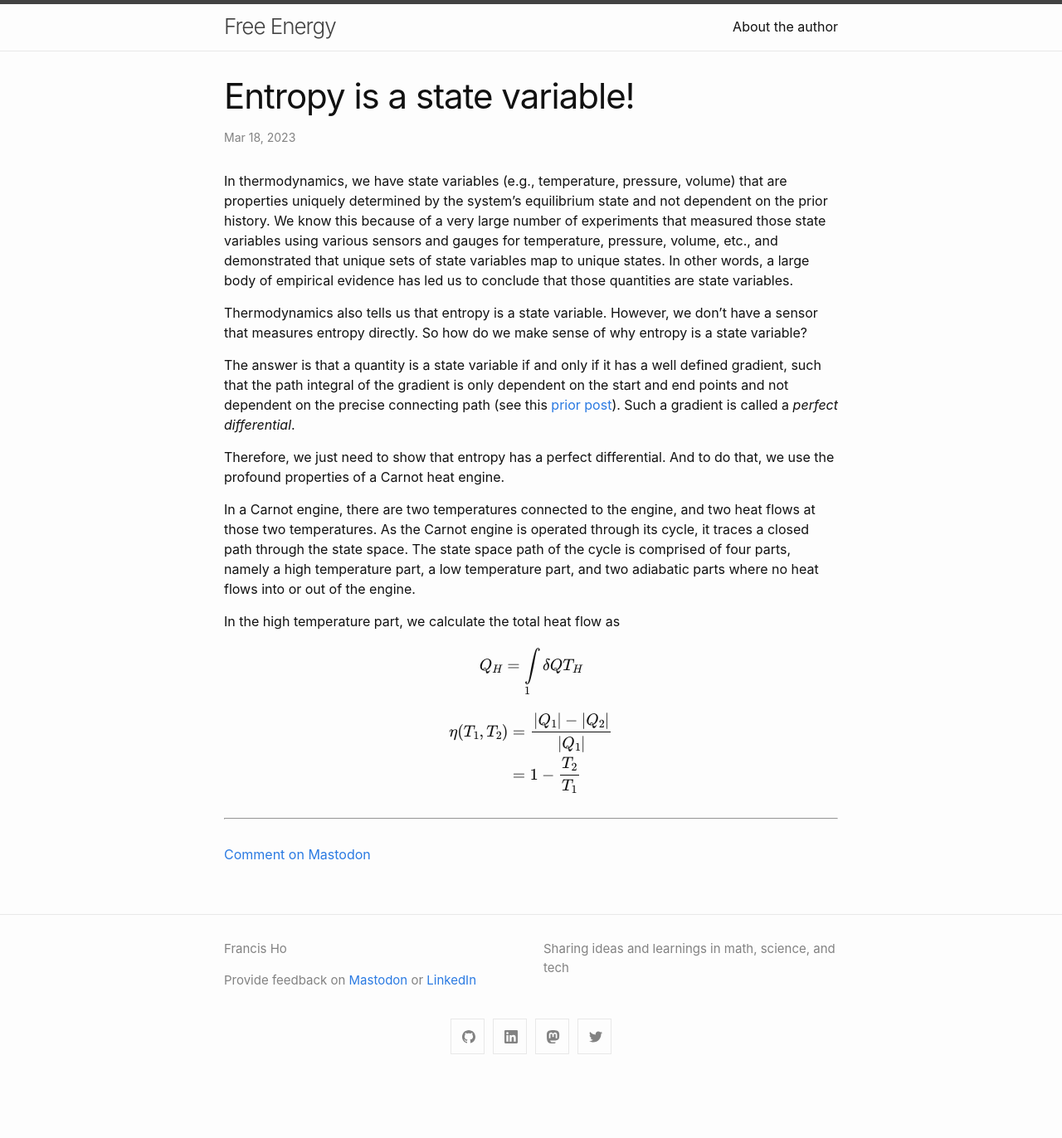
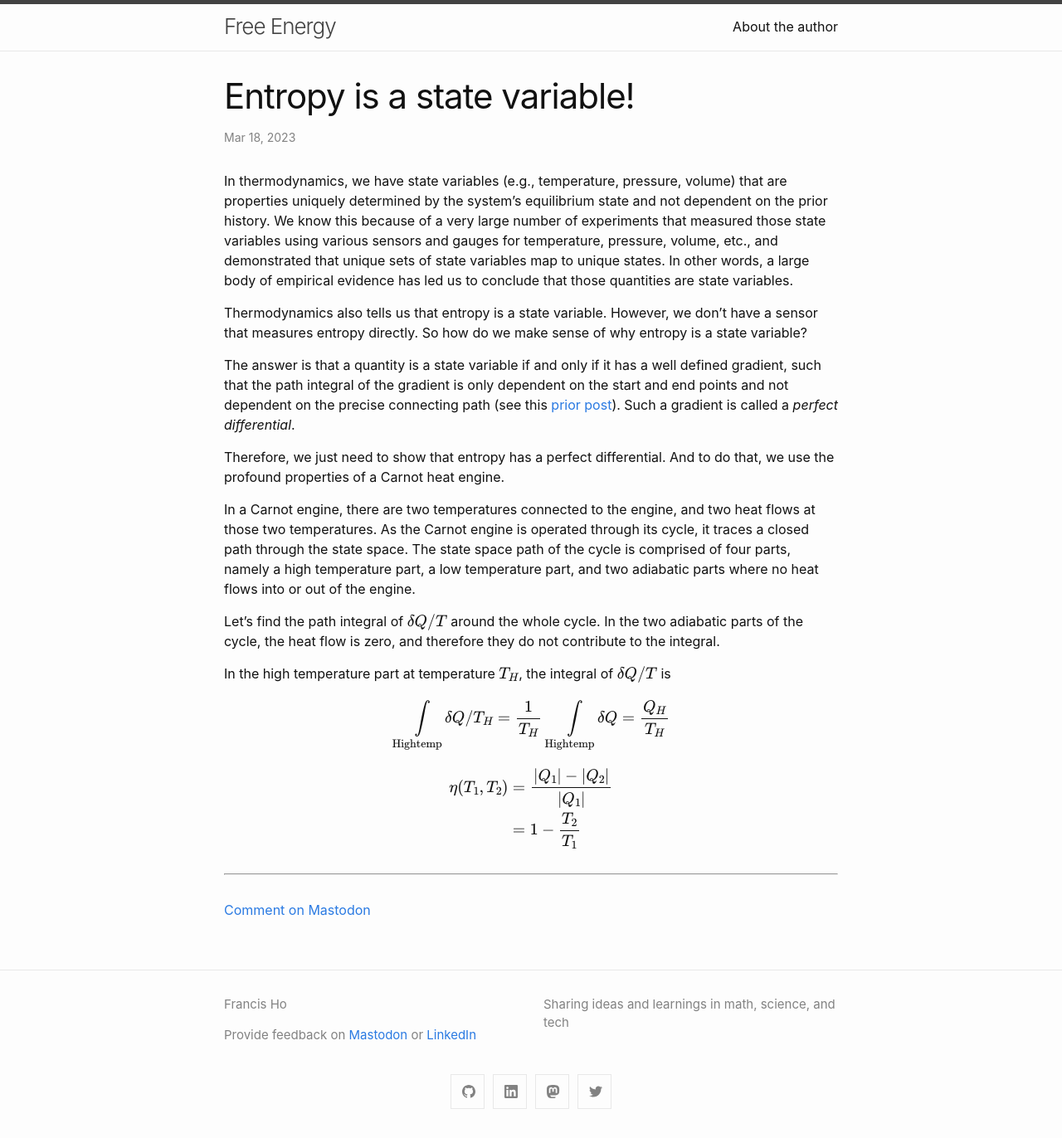
Before and after one commit to sunfishstanford/sunfishstanford.github.io, a Jekyll site: the page built from _posts/2023-03-18-EntropyStateVariable.md, in a window 1280 px wide. Shown: the whole page at 83% size. Built offline with Jekyll 4.4.1, drawn with Linux system fonts in a browser that asks for light colours; formulas are drawn with MathJax 3; comment, search, counter and statistics services are not loaded; before the commit the page ends 1306 px from its top, so only the background shows below that.

Commit message:
Update 2023-03-18-EntropyStateVariable.md

```diff
--- a/_posts/2023-03-18-EntropyStateVariable.md
+++ b/_posts/2023-03-18-EntropyStateVariable.md
@@ -20,10 +20,12 @@ Therefore, we just need to show that entropy has a perfect differential. And to
 
 In a Carnot engine, there are two temperatures connected to the engine, and two heat flows at those two temperatures. As the Carnot engine is operated through its cycle, it traces a closed path through the state space. The state space path of the cycle is comprised of four parts, namely a high temperature part, a low temperature part, and two adiabatic parts where no heat flows into or out of the engine.
 
-In the high temperature part, we calculate the total heat flow as
+Let's find the path integral of $$\delta Q / T$$ around the whole cycle. In the two adiabatic parts of the cycle, the heat flow is zero, and therefore they do not contribute to the integral.
+
+In the high temperature part at temperature $$T_H$$, the integral of $$\delta Q / T$$ is
 
 $$
-Q_H = \int\limits_1 \delta Q T_H
+\int\limits_{\rm High temp} \delta Q/T_H = \frac{1}{T_H} \int\limits_{\rm High temp} \delta Q = \frac{Q_H}{T_H}
 $$
 
 
```
